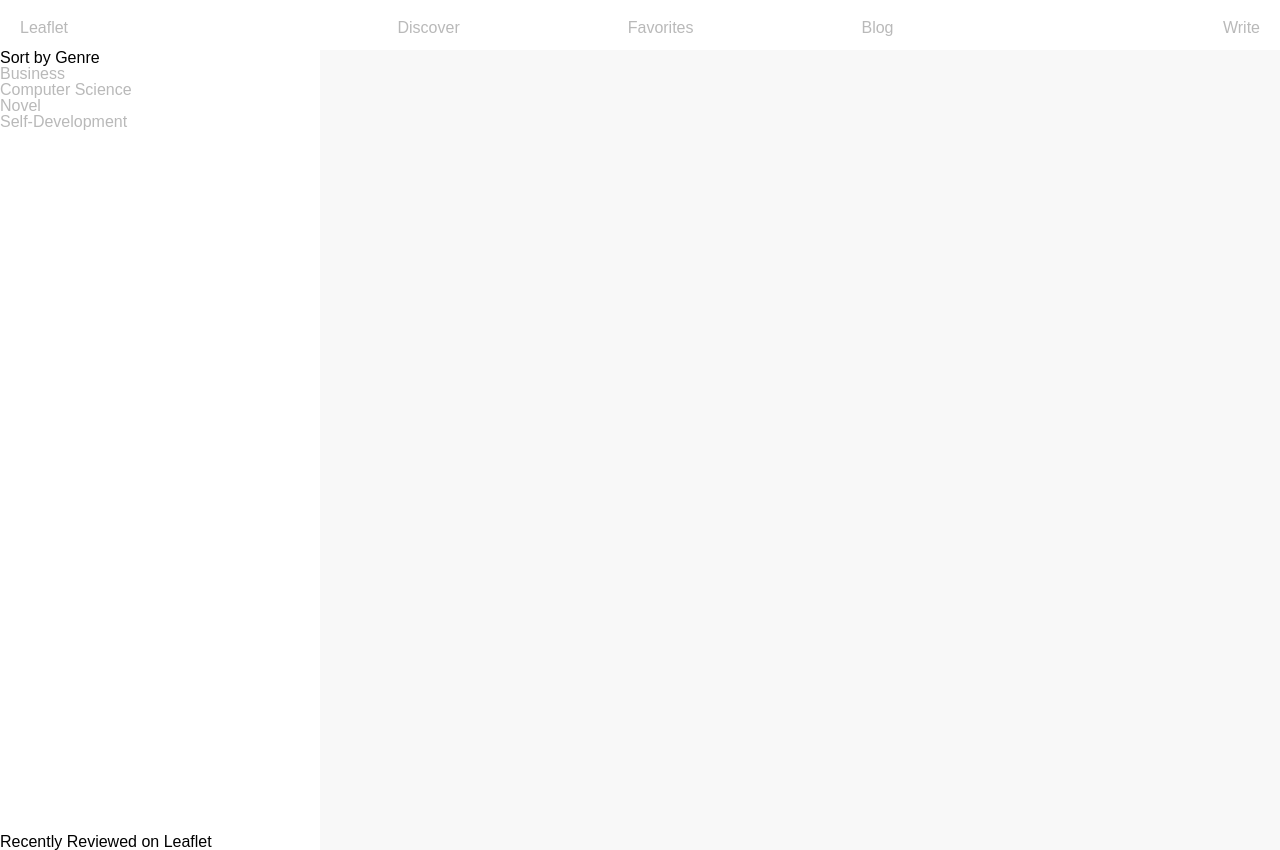
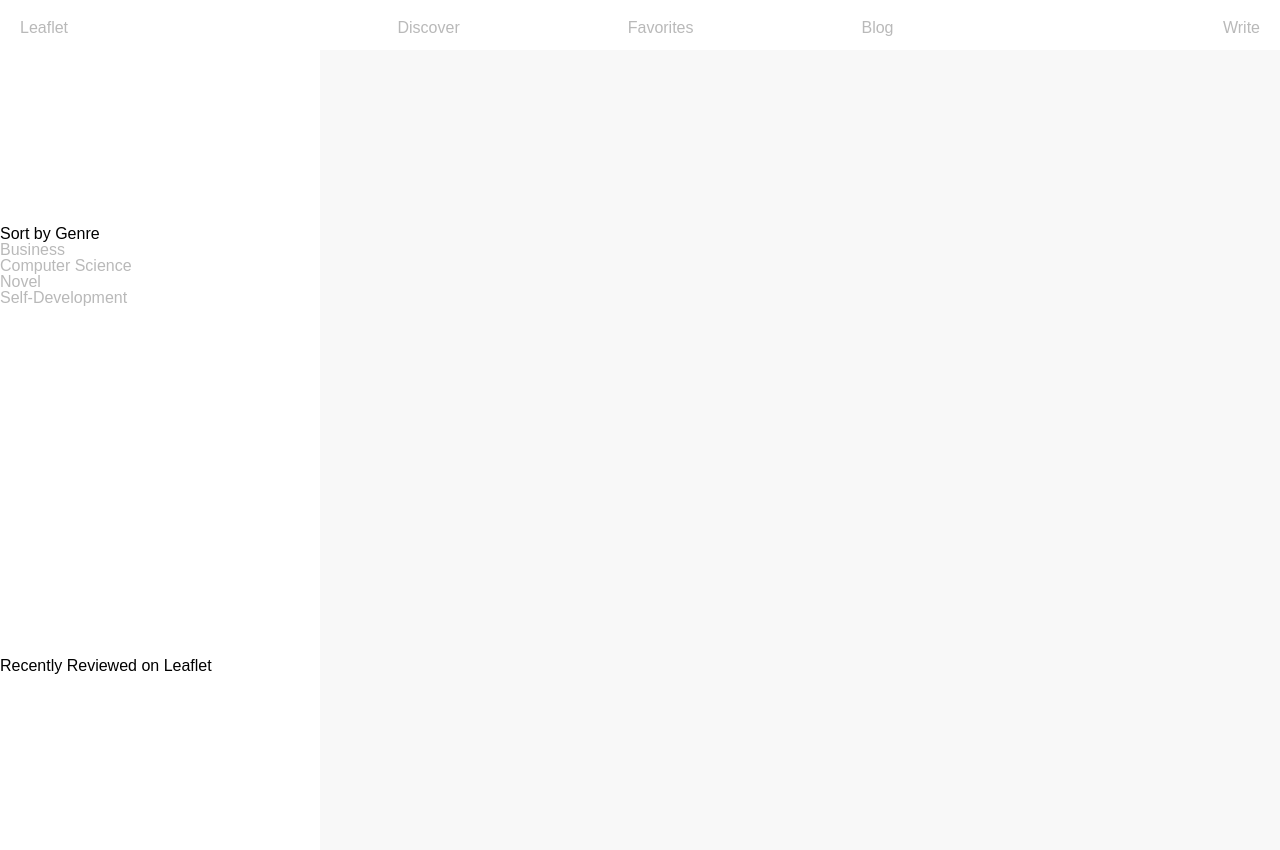
Before and after one commit to minseokim/Leaflet, a website: page app/index.html in a window 1280 px wide. Drawn offline with Linux system fonts and the light colour scheme; files that its build step writes are made by us from their sources; a web font is replaced by a local one.

Commit message:
set sidebar viewport height to 100 instead of setting html,body height to 100%

```diff
--- a/app/styles/main.css
+++ b/app/styles/main.css
@@ -44,16 +44,10 @@ table {
 	border-spacing: 0;
 }
 
-
-html {
-	height : 100%;
-}
-
 /* Body typeface and color */
 body {
 	font-family : "CamphorW04-Medium", sans-serif;
 	background-color : #f8f8f8;
-	height : 100%;
 }
 
 /* Remove default styling for links */
@@ -91,17 +85,18 @@ a, a:active, a:visited {
 	height : 100%;
 }
 
-
 /*Reviews section*/
 .reviews {
+	/*width : 75%;*/
+
 }
 
 /* Sidebar */
 .sidebar {
 	width : 25%;
-	height : 100%;
+	height : 100vh;
 	background-color : #ffffff;
 	display : flex;
 	flex-direction : column;
-	justify-content: space-between;
+	justify-content: space-around;
 }
```
Also changed, not shown: .tmp/styles/main.css, 1 other file.
